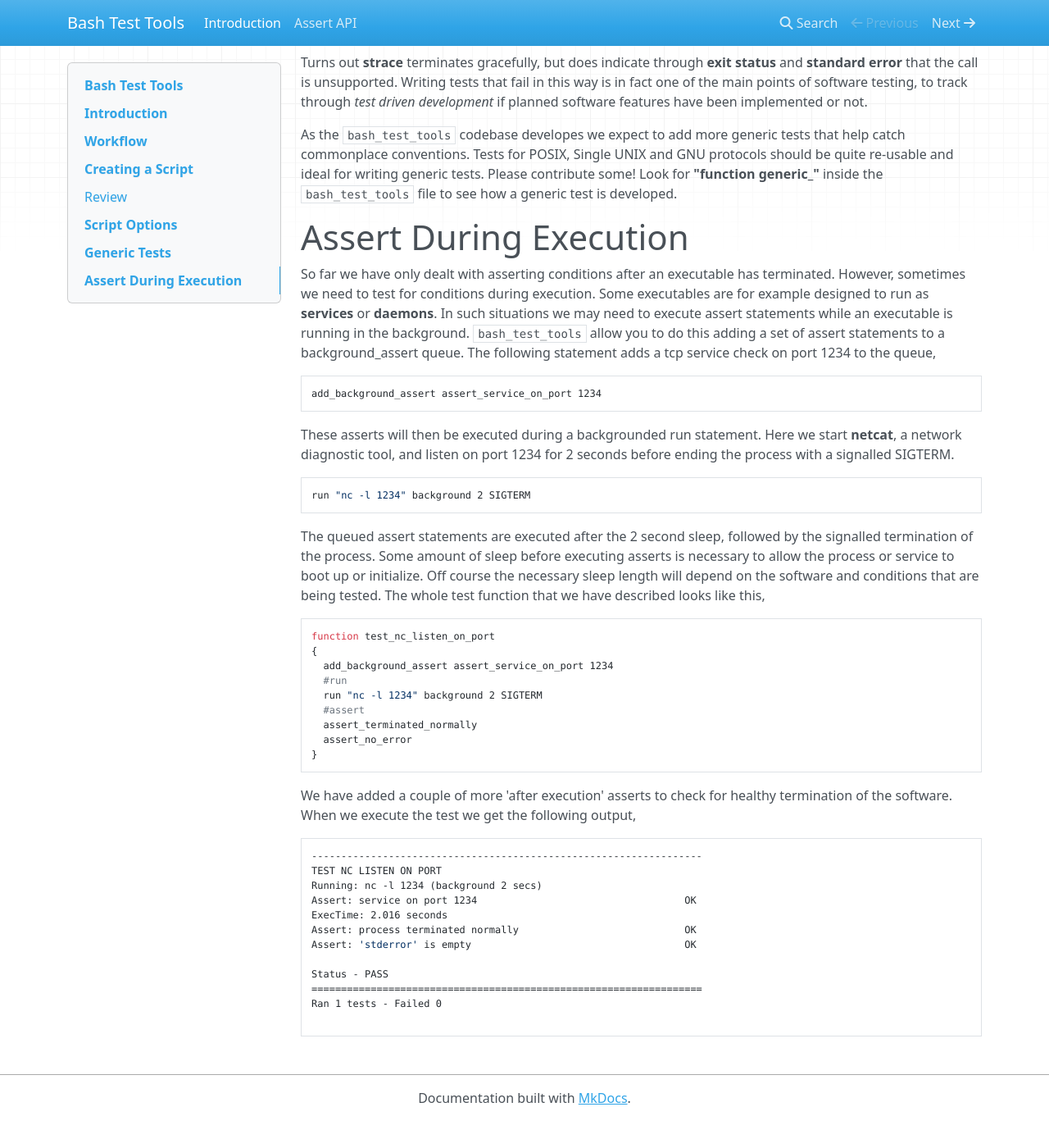
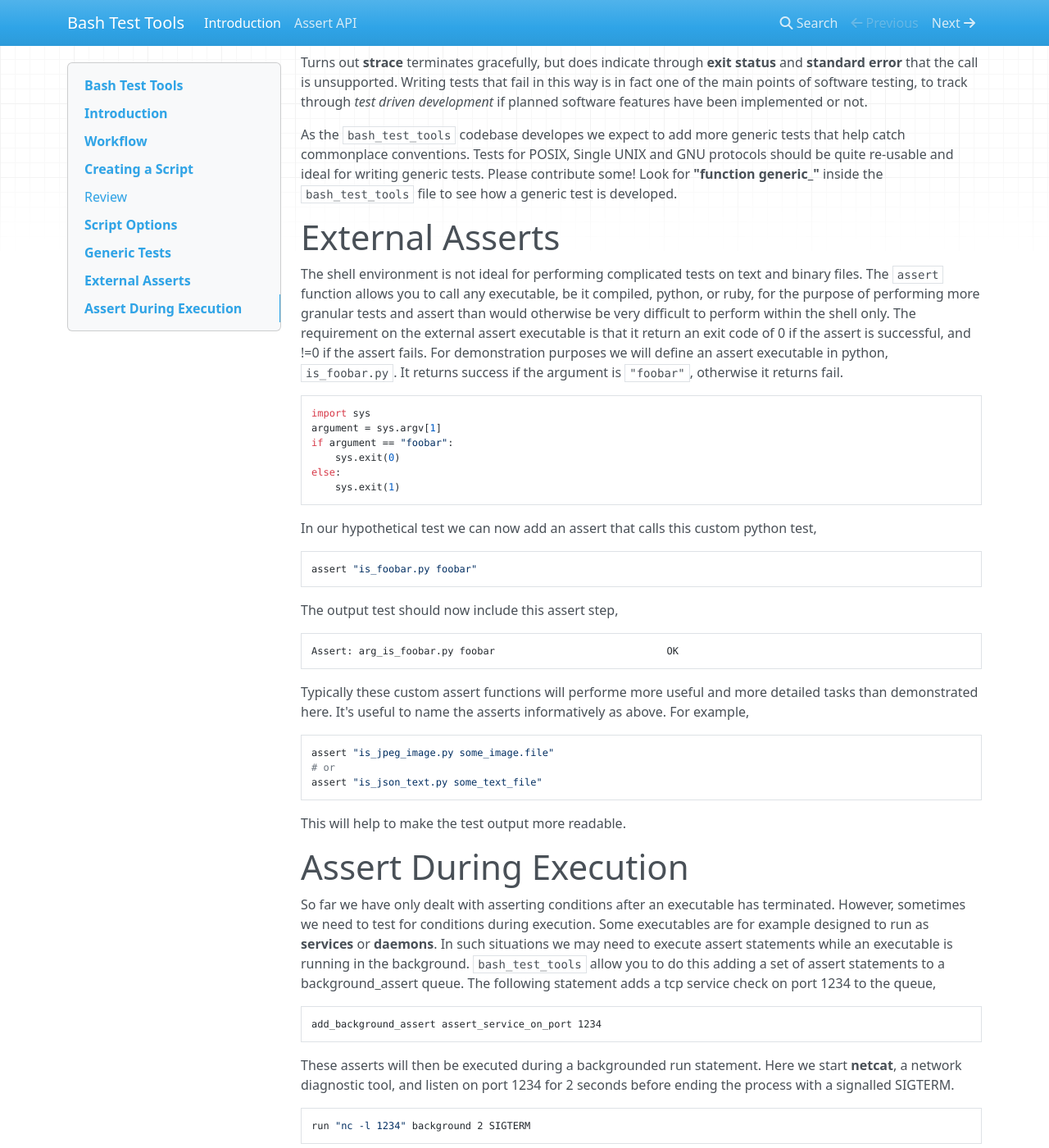
Before and after one commit to thorsteinssonh/bash_test_tools, an MkDocs documentation site: the page built from documentation/docs/index.md, in a window 1280 px wide and 1400 px high, scrolled down 7099 px. Shown: the whole window at 82% size. Built offline with MkDocs 1.6.1, drawn with Linux system fonts in a browser that asks for light colours; nearby versions of some CDN libraries; old or Windows-style settings are respelled for this version of MkDocs; before the commit the page ends 8466 px from its top, so only the background shows below that.

Commit message:
Adds documentation for assert function
Documentation for the `assert` function, allowing higher level languages
to be used for assert statements during testing.

````diff
--- a/documentation/docs/index.md
+++ b/documentation/docs/index.md
@@ -349,6 +349,43 @@ quite re-usable and ideal for writing generic tests. Please contribute some!
 Look for **"function generic_"** inside the `bash_test_tools` file to see how
 a generic test is developed.
 
+# External Asserts
+The shell environment is not ideal for performing complicated tests
+on text and binary files. The `assert` function allows you to call any
+executable, be it compiled, python, or ruby, for the purpose of performing more
+granular tests and assert than would otherwise be very difficult to perform within the shell only.
+The requirement on the external assert executable is that it return an
+exit code of 0 if the assert is successful, and !=0 if the assert fails.
+For demonstration purposes we will define an assert executable in python, `is_foobar.py`.
+It returns success if the argument is `"foobar"`, otherwise it returns fail.
+```python
+import sys
+argument = sys.argv[1]
+if argument == "foobar":
+    sys.exit(0)
+else:
+    sys.exit(1)
+```
+In our hypothetical test we can now add an assert that calls this
+custom python test,
+```bash
+assert "is_foobar.py foobar"
+```
+The output test should now include this assert step,
+```bash
+Assert: arg_is_foobar.py foobar                             OK
+```
+Typically these custom assert functions will performe more useful
+and more detailed tasks than demonstrated here.
+It's useful to name the asserts informatively as above.
+For example,
+```bash
+assert "is_jpeg_image.py some_image.file"
+# or
+assert "is_json_text.py some_text_file"
+```
+This will help to make the test output more readable.
+
 # Assert During Execution
 So far we have only dealt with asserting conditions after an executable
 has terminated.  However, sometimes we need to test for conditions
````
